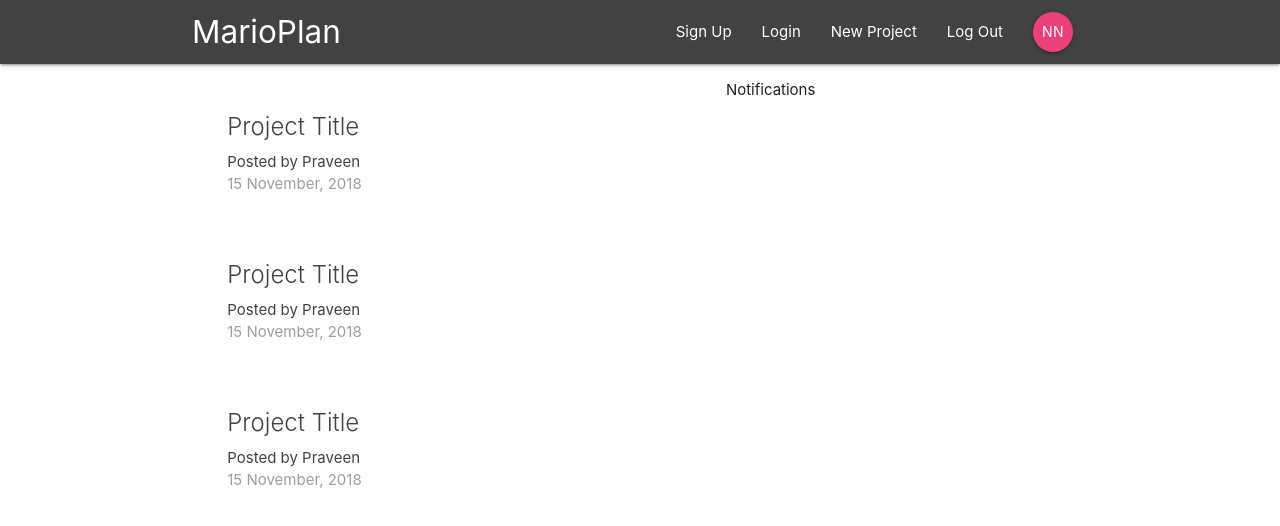
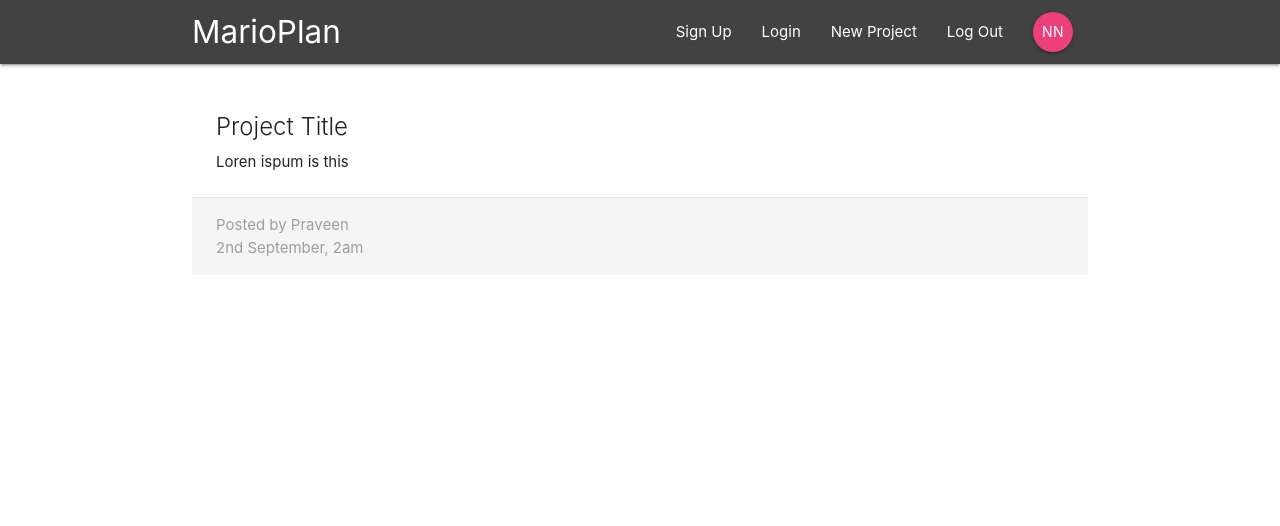
Before and after one commit to praveen-me/project-manager-react-redux, a React (Create React App) app: page /project/1 in a window 1280 px wide. Shown: the top 526 px of the page. Built offline with nearby package versions, Linux system fonts and the light colour scheme.

Commit message:
Make ProjectDetails, ProjectList component

```diff
--- a/src/App.js
+++ b/src/App.js
@@ -2,7 +2,7 @@ import React, { Component } from 'react';
 import {BrowserRouter, Switch, Route} from 'react-router-dom';
 import Navbar from './components/layout/Navbar';
 import Dashboard from './components/dashboard/Dashboard';
-
+import ProjectDetails from './components/projects/ProjectDetails';
 class App extends Component {
   render() {
     return (
@@ -10,7 +10,8 @@ class App extends Component {
         <div className="App">
           <Navbar/>
           <Switch>
-            <Route path="/" component={Dashboard} />
+            <Route path="/" exact component={Dashboard} />
+            <Route path="/project/:id" component={ProjectDetails}/>
           </Switch>
         </div>
       </BrowserRouter>
--- a/src/components/projects/ProjectDetails.js
+++ b/src/components/projects/ProjectDetails.js
@@ -0,0 +1,23 @@
+import React, { Component } from 'react';
+
+class ProjectDetails extends Component {
+  render() {
+    console.log(this.props);
+    return (
+      <div className="container section project-details">
+        <div className="card z-depth-0">
+          <div className="card-content">
+            <span className="card-title">Project Title</span>
+            <p>Loren ispum is this</p>
+          </div>
+          <div className="card-action grey lighten-4 grey-text">
+            <div>Posted by Praveen</div>
+            <div>2nd September, 2am</div>
+          </div>
+        </div>
+      </div>
+    );
+  }
+}
+
+export default ProjectDetails;
--- a/src/components/projects/ProjectList.js
+++ b/src/components/projects/ProjectList.js
@@ -1,32 +1,13 @@
 import React, { Component } from 'react';
-
+import ProjectSummary from './ProjectSummary';
 class ProjectList extends Component {
   render() {
     return (
       <div className="project-list section">
-        <div className="card z-depth-0 project-summary">
-          <div className="card-content grey-text text-darken-3">
-            <span className="card-title">Project Title</span>
-            <p>Posted by Praveen</p>
-            <p className="grey-text">15 November, 2018</p>
-          </div>
-        </div>
-
-        <div className="card z-depth-0 project-summary">
-          <div className="card-content grey-text text-darken-3">
-            <span className="card-title">Project Title</span>
-            <p>Posted by Praveen</p>
-            <p className="grey-text">15 November, 2018</p>
-          </div>
-        </div>
-
-        <div className="card z-depth-0 project-summary">
-          <div className="card-content grey-text text-darken-3">
-            <span className="card-title">Project Title</span>
-            <p>Posted by Praveen</p>
-            <p className="grey-text">15 November, 2018</p>
-          </div>
-        </div>
+        <ProjectSummary />
+        <ProjectSummary />
+        <ProjectSummary />
+        <ProjectSummary />
       </div>
     );
   }
--- a/src/components/projects/ProjectSummary.js
+++ b/src/components/projects/ProjectSummary.js
@@ -0,0 +1,17 @@
+import React, { Component } from 'react';
+
+class ProjectSummary extends Component {
+  render() {
+    return (
+      <div className="card z-depth-0 project-summary">
+        <div className="card-content grey-text text-darken-3">
+          <span className="card-title">Project Title</span>
+          <p>Posted by Praveen</p>
+          <p className="grey-text">15 November, 2018</p>
+        </div>
+      </div>
+    );
+  }
+}
+
+export default ProjectSummary;
```
